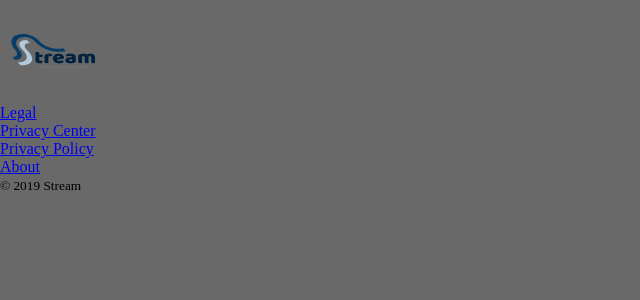
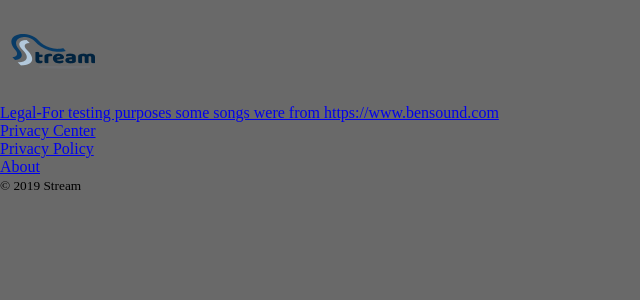
Before and after one commit to Keenanks/CS386-Software-Engineering, a PHP site: page /Rough_Prototype/footer.php in a window 1280 px wide. Shown: the top 300 px of the page, without its empty margins (0-640 px from the left). Run offline with PHP 8.4, Linux system fonts and the light colour scheme.

Commit message:
Added some legal rights for some songs used in projects

```diff
--- a/Rough_Prototype/footer.php
+++ b/Rough_Prototype/footer.php
@@ -28,7 +28,7 @@
 
 				<ul>
 					<li>
-						<a href="#legal">Legal</a>
+						<a href="#legal">Legal-For testing purposes some songs were from https://www.bensound.com</a>
 					</li>
 
 					<li>
```
